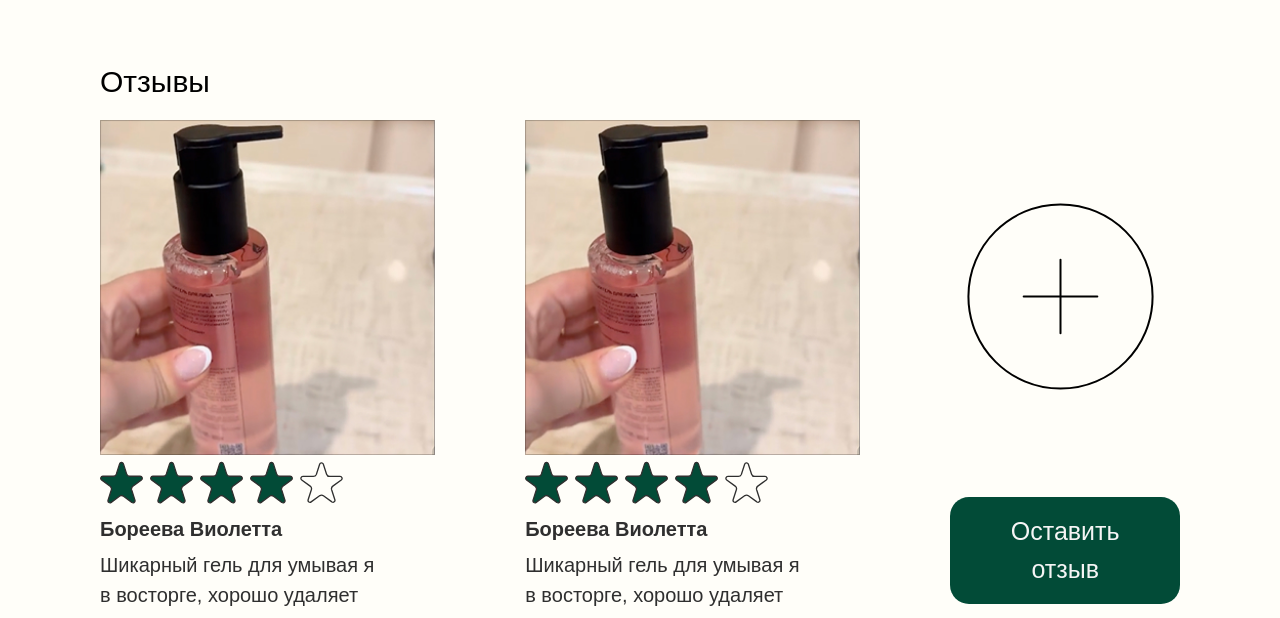
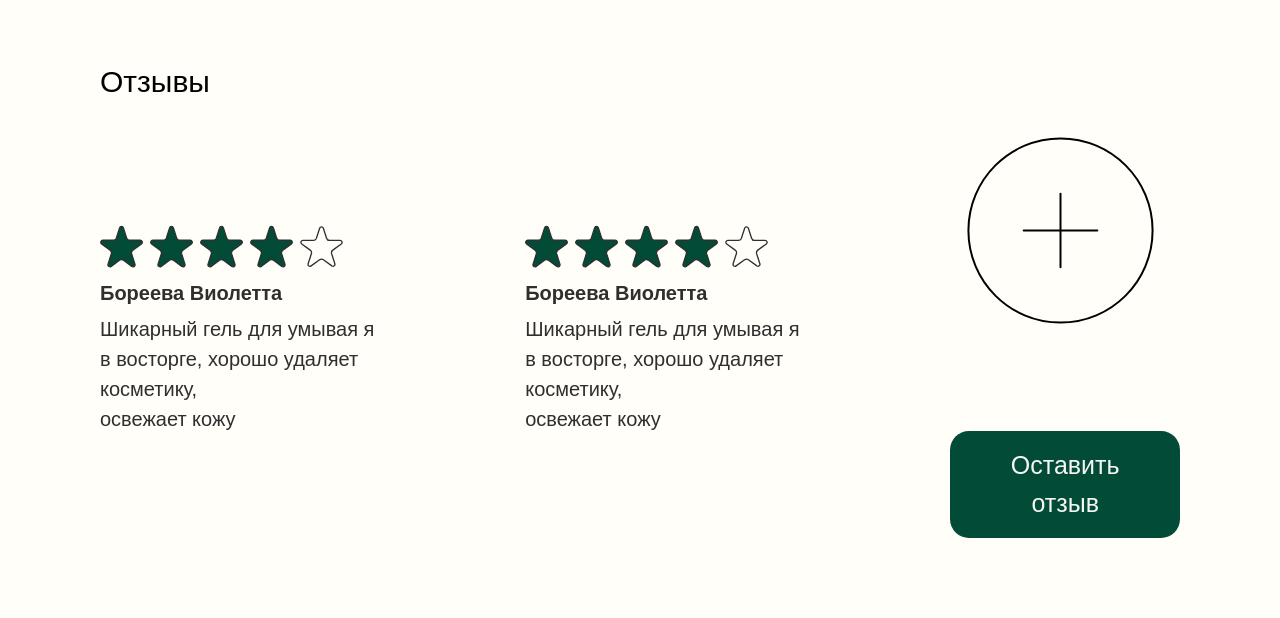
Before and after one commit to Violett32/semily, a website: page views/product.html in a window 1280 px wide. Shown: the part 1709-2327 px from the top of the page. Drawn offline with Linux system fonts and the light colour scheme; a web font is replaced by a local one.

Commit message:
refactor

```diff
--- a/views/product.html
+++ b/views/product.html
@@ -275,7 +275,6 @@
     <div class="review">
         <div class="review-item">
             <div>
-                <img src="/images/review1.jpg" alt="review1"/>
                 <div class="review-item-stars">
                     <img src="/images/filled-star.svg" alt="Star"/>
                     <img src="/images/filled-star.svg" alt="Star"/>
@@ -296,7 +295,6 @@
         </div>
         <div class="review-item">
             <div>
-                <img src="/images/review1.jpg" alt="review1"/>
                 <div class="review-item-stars">
                     <img src="/images/filled-star.svg" alt="Star"/>
                     <img src="/images/filled-star.svg" alt="Star"/>
```
